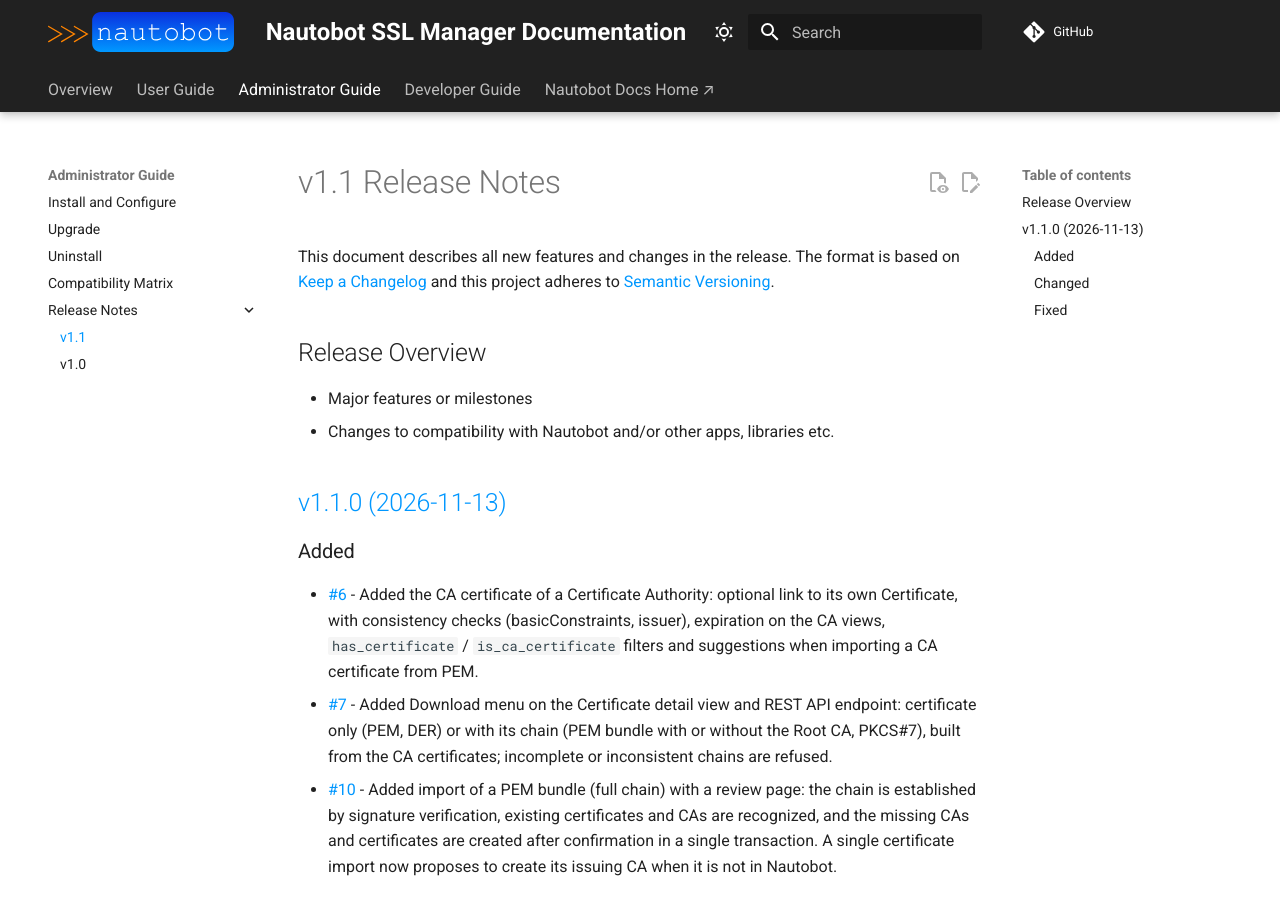
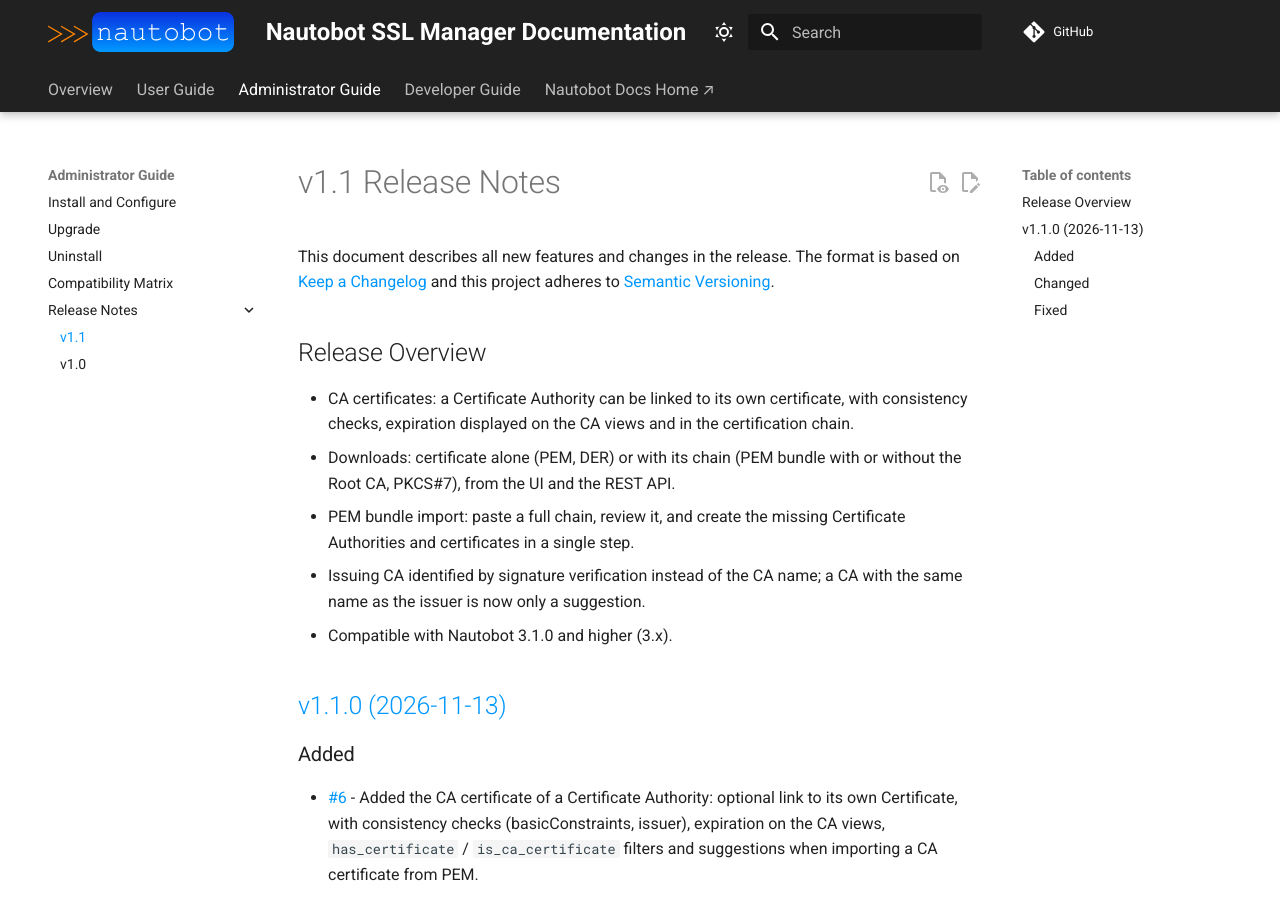
Before and after one commit to HyazOulephant/nautobot-app-ssl-manager, an MkDocs documentation site: the page built from docs/admin/release_notes/version_1.1.md, in a window 1280 px wide and 900 px high. Built offline with MkDocs 1.6.1 and Material for MkDocs 9.7.7, drawn with Linux system fonts in a browser that asks for light colours; comment, search, counter and statistics services are not loaded.

Commit message:
docs: add release overview and compatibility for v1.1.0

```diff
--- a/docs/admin/release_notes/version_1.1.md
+++ b/docs/admin/release_notes/version_1.1.md
@@ -4,10 +4,11 @@ This document describes all new features and changes in the release. The format
 
 ## Release Overview
 
-- Major features or milestones
-- Changes to compatibility with Nautobot and/or other apps, libraries etc.
-
-<!-- towncrier release notes start -->
+- CA certificates: a Certificate Authority can be linked to its own certificate, with consistency checks, expiration displayed on the CA views and in the certification chain.
+- Downloads: certificate alone (PEM, DER) or with its chain (PEM bundle with or without the Root CA, PKCS#7), from the UI and the REST API.
+- PEM bundle import: paste a full chain, review it, and create the missing Certificate Authorities and certificates in a single step.
+- Issuing CA identified by signature verification instead of the CA name; a CA with the same name as the issuer is now only a suggestion.
+- Compatible with Nautobot 3.1.0 and higher (3.x).
 
 ## [v1.1.0 (2026-11-13)](https://github.com/HyazOulephant/nautobot-app-ssl-manager/releases/tag/v1.1.0)
 
```
Also changed, not shown: docs/admin/compatibility_matrix.md (+1 -0 lines).
